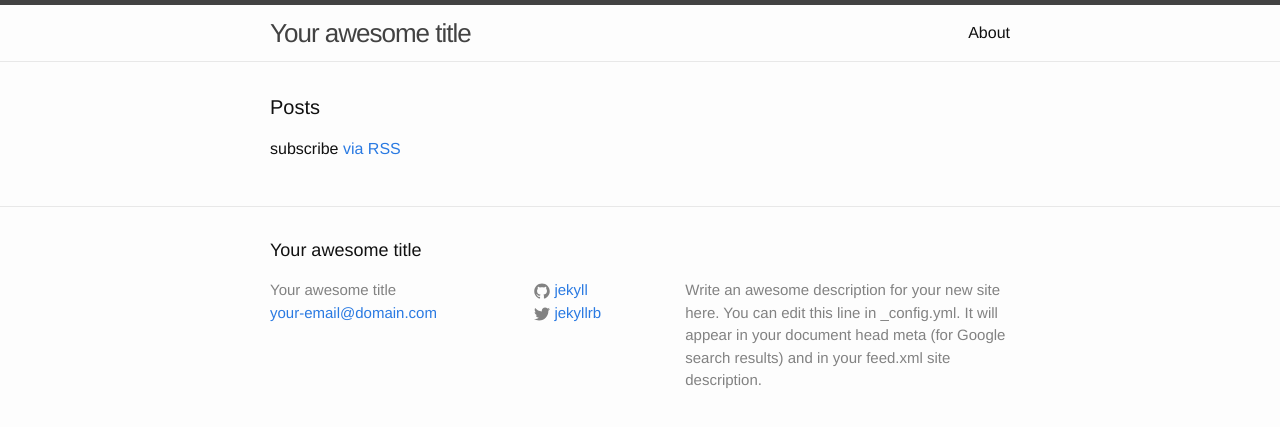
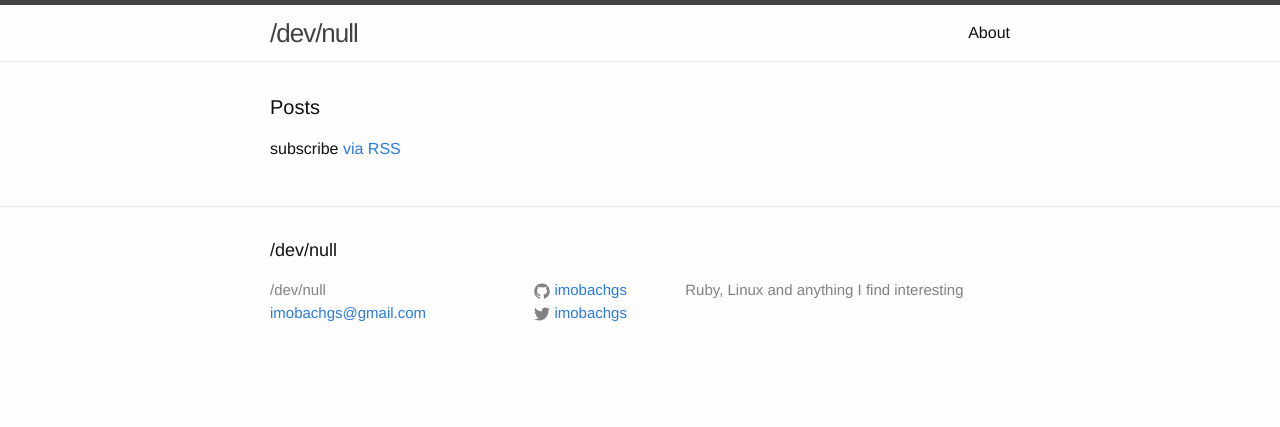
Before and after one commit to imobachgs/imobachgs.github.io, a Jekyll site: the page built from index.html, in a window 1280 px wide. Shown: the top 427 px of the page. Built offline with Jekyll 4.4.1, drawn with Linux system fonts in a browser that asks for light colours.

Commit message:
Configure basic settings

```diff
--- a/_config.yml
+++ b/_config.yml
@@ -6,16 +6,14 @@
 # 'jekyll serve'. If you change this file, please restart the server process.
 
 # Site settings
-title: Your awesome title
-email: your-email@domain.com
+title: /dev/null
+email: imobachgs@gmail.com
 description: > # this means to ignore newlines until "baseurl:"
-  Write an awesome description for your new site here. You can edit this
-  line in _config.yml. It will appear in your document head meta (for
-  Google search results) and in your feed.xml site description.
+  Ruby, Linux and anything I find interesting
 baseurl: "" # the subpath of your site, e.g. /blog
-url: "http://yourdomain.com" # the base hostname & protocol for your site
-twitter_username: jekyllrb
-github_username:  jekyll
+url: "http://imobachgs.github.io" # the base hostname & protocol for your site
+twitter_username: imobachgs
+github_username:  imobachgs
 
 # Build settings
 markdown: kramdown
```
